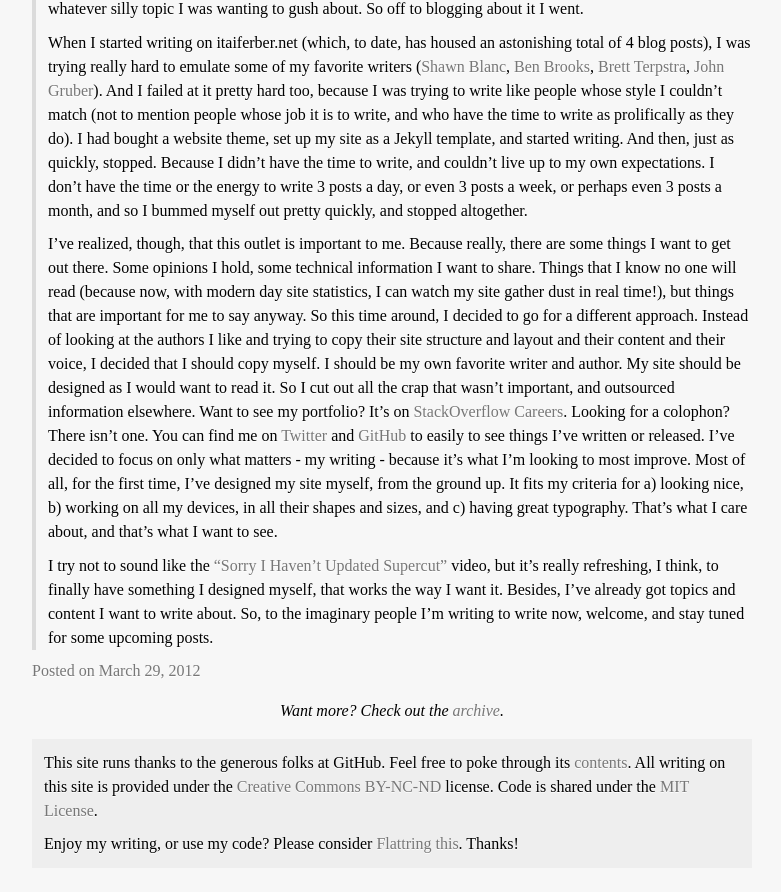
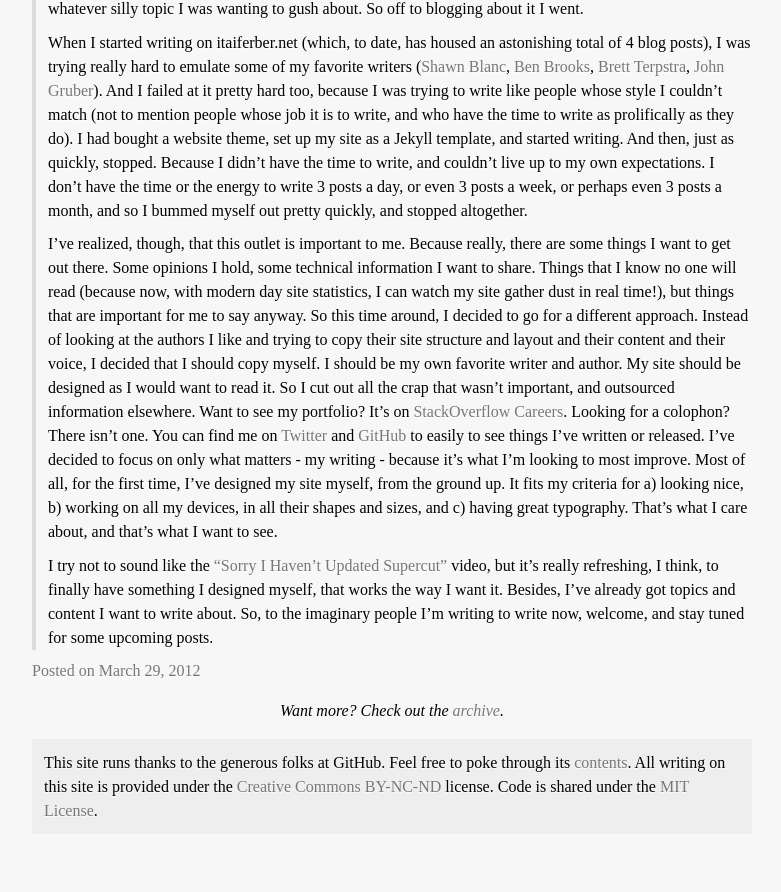
Before and after one commit to emory/itaiferber.github.com, a Jekyll site: the page built from index.html, in a window 1280 px wide and 900 px high, scrolled down 2027 px. Shown: the top 892 px of the window, without its empty margins (248-1029 px from the left). Built offline with Jekyll 4.4.1, drawn with Linux system fonts in a browser that asks for light colours; Markdown is read by kramdown in place of the engine named in the settings; after the commit the page ends 2893 px from its top, so only the background shows below that.

Commit message:
Removed Flattr link.

```diff
--- a/index.html
+++ b/index.html
@@ -23,5 +23,4 @@ description: My personal site and blog.
 			<h2 id="archive-link">Want more? Check out the <a href="/archive.html">archive</a>.</h2>
 			<footer class="accessory">
 				<p>This site runs thanks to the generous folks at GitHub. Feel free to poke through its <a href="https://github.com/itaiferber/itaiferber.github.com">contents</a>. All writing on this site is provided under the <a href="http://creativecommons.org/licenses/by-nc-nd/3.0/">Creative Commons BY-NC-ND</a> license. Code is shared under the <a href="http://opensource.org/licenses/mit-license.php">MIT License</a>.</p>
-				<p>Enjoy my writing, or use my code? Please consider <a href="http://flattr.com/thing/657769/Itai-Ferber">Flattring this</a>. Thanks!</p>
 			</footer>
```
